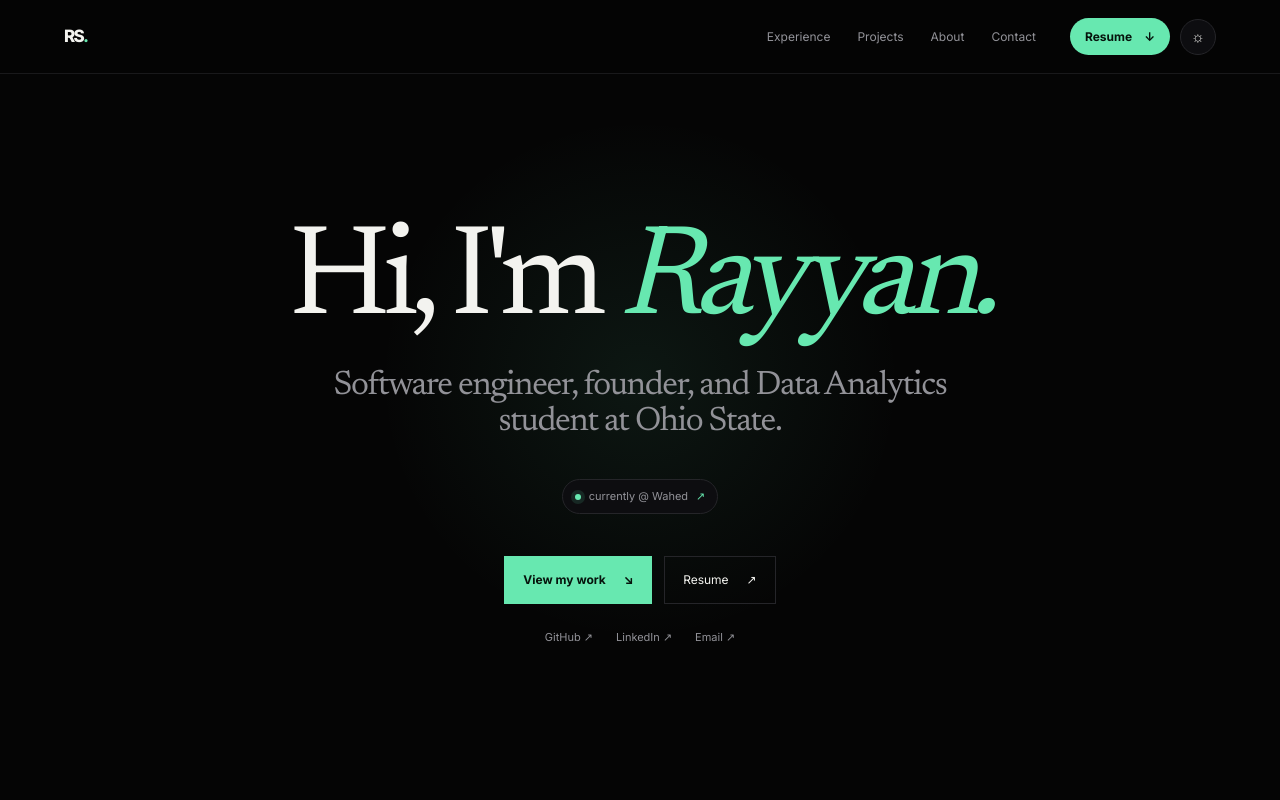
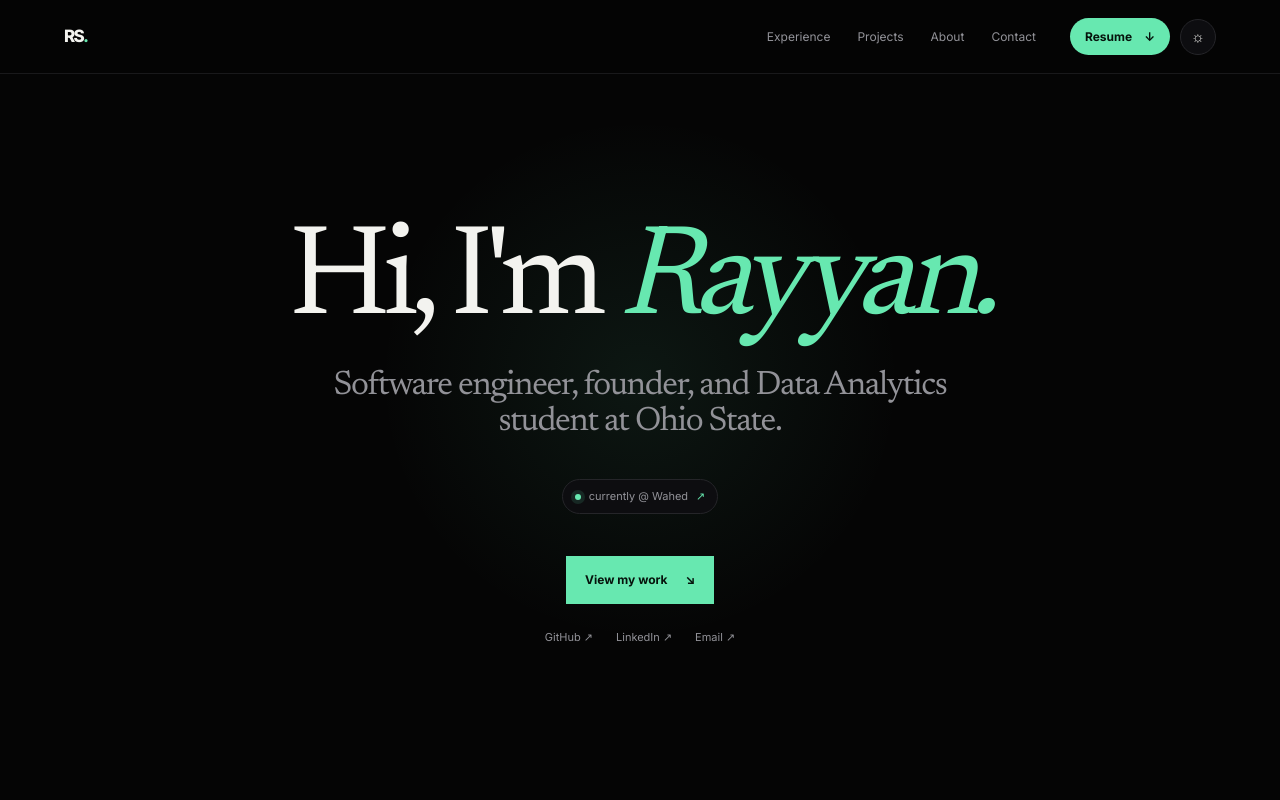
Before and after one commit to rayyan-25/personal-website, a Next.js app: page / in a window 1280 px wide. Shown: the top 800 px of the page. Built offline with nearby package versions, Linux system fonts and the light colour scheme.

Commit message:
Remove duplicate hero resume button

```diff
--- a/app/page.tsx
+++ b/app/page.tsx
@@ -36,7 +36,7 @@ export default function Page() {
   const nav = (id: string) => { setMenuOpen(false); return id }
   return <main id="top">
     <nav className="site-nav"><a className="brand" href="#top">RS<span>.</span></a><div className={`nav-center ${menuOpen ? 'is-open' : ''}`}><a href="#experience" onClick={() => nav('experience')}>Experience</a><a href="#projects" onClick={() => nav('projects')}>Projects</a><a href="#about" onClick={() => nav('about')}>About</a><a href="#contact" onClick={() => nav('contact')}>Contact</a></div><div className="nav-actions"><a className="resume-pill" href={resumeUrl} target="_blank" rel="noreferrer">Resume <span>↓</span></a><button className="theme-button" onClick={() => setLight(!light)} aria-label="Toggle dark/light mode">{light ? '☾' : '☼'}</button><button className="menu-button" onClick={() => setMenuOpen(!menuOpen)} aria-label={menuOpen ? 'Close menu' : 'Open menu'} aria-expanded={menuOpen}><i /><i /><i /></button></div></nav>
-    <section className="hero-section"><div className="hero-inner reveal"><h1>Hi, I&apos;m <span>Rayyan.</span></h1><p className="hero-copy">Software engineer, founder, and Data Analytics student at Ohio State.</p><div className="now-wrap"><button className="now-pill" onClick={() => setNowOpen(!nowOpen)} aria-expanded={nowOpen}><span className="status-dot" /> currently @ Wahed <b>↗</b></button>{nowOpen && <div className="now-card"><small>right now</small><span><b>work</b>Wahed Invest</span><span><b>building</b>Swyft</span><span><b>based</b>Columbus, OH</span></div>}</div><div className="hero-cta"><a className="primary-cta" href="#experience">View my work <span>↘</span></a><a className="secondary-cta" href={resumeUrl} target="_blank" rel="noreferrer">Resume <span>↗</span></a></div><div className="hero-socials"><a href="https://github.com/rayyan-25" target="_blank" rel="noreferrer">GitHub ↗</a><a href="https://www.linkedin.com/in/rayyan-sharief-787919299/" target="_blank" rel="noreferrer">LinkedIn ↗</a><button onClick={copyEmail}>{copied ? 'Copied' : 'Email ↗'}</button></div></div></section>
+    <section className="hero-section"><div className="hero-inner reveal"><h1>Hi, I&apos;m <span>Rayyan.</span></h1><p className="hero-copy">Software engineer, founder, and Data Analytics student at Ohio State.</p><div className="now-wrap"><button className="now-pill" onClick={() => setNowOpen(!nowOpen)} aria-expanded={nowOpen}><span className="status-dot" /> currently @ Wahed <b>↗</b></button>{nowOpen && <div className="now-card"><small>right now</small><span><b>work</b>Wahed Invest</span><span><b>building</b>Swyft</span><span><b>based</b>Columbus, OH</span></div>}</div><div className="hero-cta"><a className="primary-cta" href="#experience">View my work <span>↘</span></a></div><div className="hero-socials"><a href="https://github.com/rayyan-25" target="_blank" rel="noreferrer">GitHub ↗</a><a href="https://www.linkedin.com/in/rayyan-sharief-787919299/" target="_blank" rel="noreferrer">LinkedIn ↗</a><button onClick={copyEmail}>{copied ? 'Copied' : 'Email ↗'}</button></div></div></section>
     <section id="experience" className="content-section experience-section"><div className="section-index reveal">01 <span>/</span> experience</div><div className="section-body"><div className="section-title reveal"><h2>Experience</h2></div><div className="experience-list">{experience.map((item) => <div className="experience-item reveal is-open" key={item.company}><div className="experience-trigger"><span className="experience-date">{item.date}</span><span className="experience-main"><strong>{item.company}</strong><small>{item.role}</small></span><span className="experience-plus">−</span></div><div className="experience-details"><p>{item.team} · {item.location}</p><ul>{item.bullets.map((bullet) => <li key={bullet}>{bullet}</li>)}</ul><div className="experience-tech">{item.tech.map((tech) => <span key={tech}>{tech}</span>)}</div></div></div>)}</div></div></section>
     <section id="projects" className="content-section projects-section"><div className="section-index reveal">02 <span>/</span> projects</div><div className="section-body"><div className="section-title reveal"><h2>Projects</h2></div><div className="project-grid">{projects.map((project, index) => <a className={`project-card project-${index + 1} reveal`} href={project.href} target={project.href.startsWith('http') ? '_blank' : undefined} rel="noreferrer" key={project.title}><ProductVisual kind={project.kind} /><div className="project-card-body"><div className="project-card-top"><span>{project.label}</span><span>↗</span></div><h3>{project.title}</h3><h4>{project.headline}</h4>{project.description && <p className="project-description">{project.description}</p>}<div className="project-facts">{project.facts.map(([value, label]) => <span key={label}><b>{value}</b>{label}</span>)}</div>{project.tags.length > 0 && <div className="project-tags">{project.tags.map((tag) => <span key={tag}>{tag}</span>)}</div>}<p className="project-link">{project.href.startsWith('http') ? 'Visit site' : 'Explore'} <span>↗</span></p></div></a>)}</div></div></section>
     <section id="about" className="content-section about-section"><div className="section-index reveal">03 <span>/</span> about</div><div className="section-body about-body"><div className="section-title reveal"><p>About</p><h2>A little<br /><em>about me.</em></h2></div><div className="about-copy reveal"><p>I&apos;m a Data Analytics student at Ohio State with a strong interest in software, data, finance, fintech, and AI. I co-founded Swyft Payments, which has been one of the biggest ways I&apos;ve learned how to take an idea, build the product, and think about the business behind it. I&apos;ve also had the chance to work across those areas through roles at Wahed, BMW, JPMorgan Chase, and the Ohio Department of Transportation where I&apos;ve worked on everything from financial technology and backend systems to AI tools and data automation.</p><p>Outside of school and work, I&apos;m usually learning more about technology and finance, working on another idea, traveling when I get the chance, or playing soccer. I also like staying involved in my community and things that give me something new to figure out.</p><div className="about-details"><span>Columbus, Ohio</span><span>Ohio State</span><span>Co-founder · Swyft</span></div></div></div></section>
```
